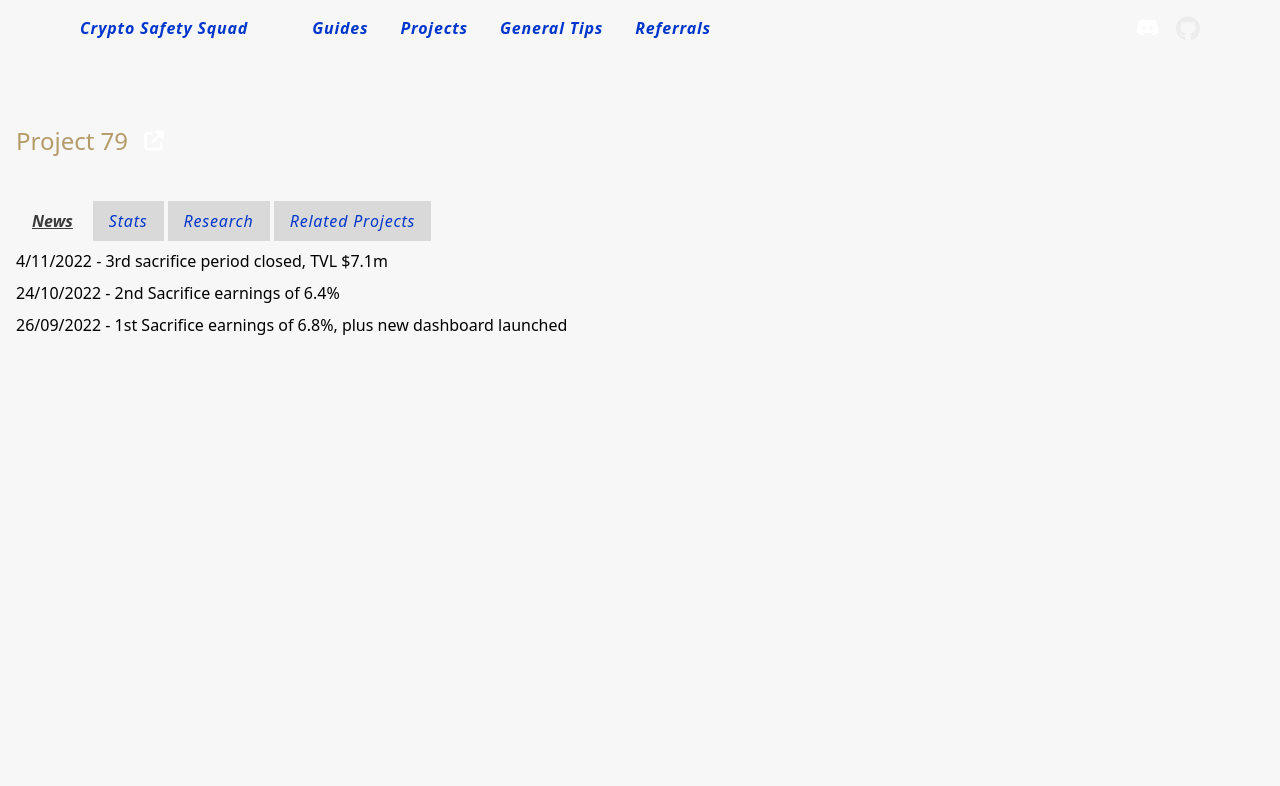
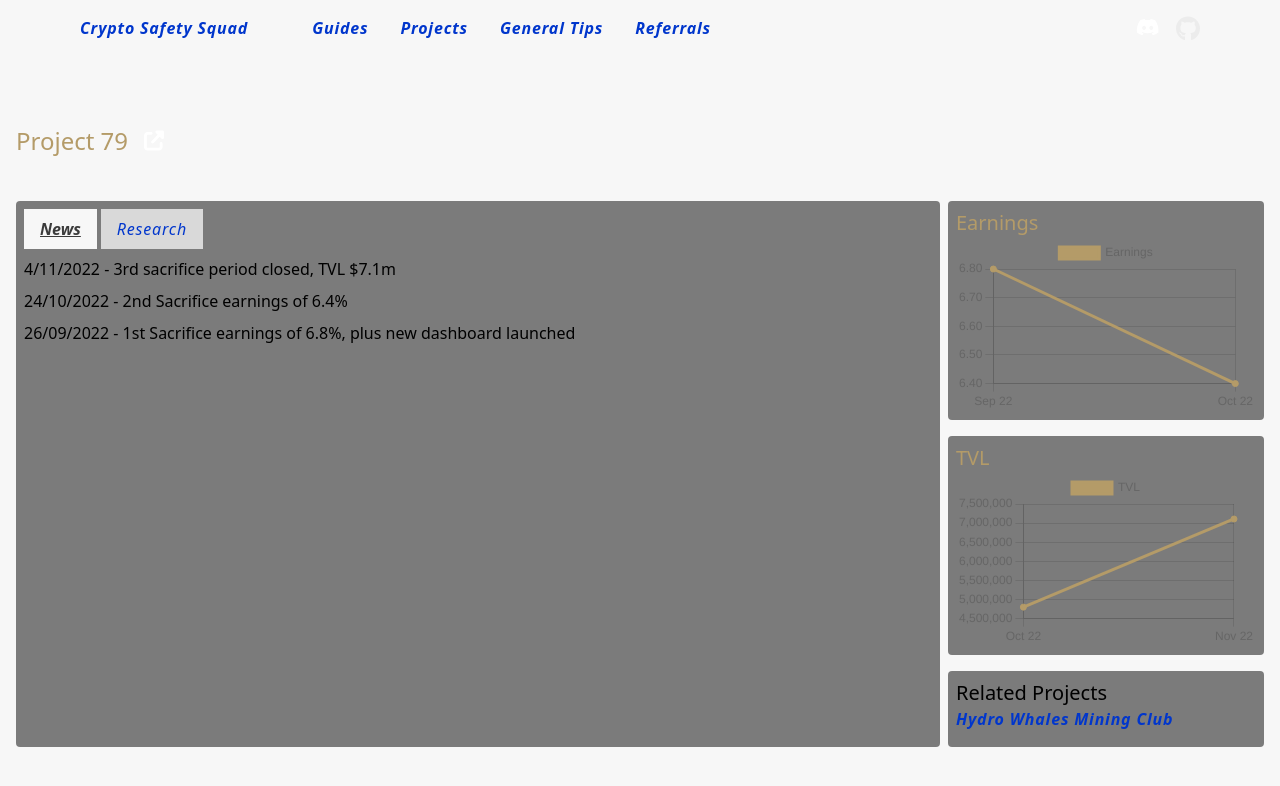
Before and after one commit to CryptoSafetySquad/website, a Next.js app: page /projects/project79 in a window 1280 px wide. Shown: the top 786 px of the page. Built offline with nearby package versions, Linux system fonts and the light colour scheme.

Commit message:
Use card layout for project 79 page.

```diff
--- a/pages/projects/project79.tsx
+++ b/pages/projects/project79.tsx
@@ -101,12 +101,13 @@ const StatsContent = () => {
   const earningsData = { labels: [], data: [] }
   earnings.forEach(value => { earningsData.labels.push(value.label); earningsData.data.push(value.percent) })
 
-  const chartHeight = '250px'
+  const chartHeight = '175px'
 
   return (
     <>
+      {/* Earnings */}
+      <div className='card'>
         <h2 className='text-gold'>Earnings</h2>
-      {/* Earnings */}
         <div style={{ height: chartHeight }}>
           <Line
             // datasetIdKey='id'
@@ -126,8 +127,10 @@ const StatsContent = () => {
             }}
           />
         </div>
+      </div>
 
       {/* TVL */}
+      <div className='card'>
         <h2 className='text-gold'>TVL</h2>
         <div style={{ height: chartHeight }}>
           <Line
@@ -148,11 +151,10 @@ const StatsContent = () => {
             }}
           />
         </div>
+      </div>
+
     </>
   )
-
-
-  return
 }
 
 const Project79: NextPage = () => {
@@ -163,26 +165,29 @@ const Project79: NextPage = () => {
       content: <NewsContent />
     },
     {
-      title: 'Stats',
-      content: <StatsContent />
-    },
-    {
       title: 'Research',
       content: <Research />
-    },
-    {
-      title: 'Related Projects',
-      content: (
-        <ul>
-          <li><Link href='/projects/hydro-whales'><a>Hydro Whales Mining Club</a></Link></li>
-        </ul>
-      )
     }
   ]
 
   const content = (
     <>
+      <div className='grid gap-2 grid-cols-[4fr_1fr]'>
+        <div className='card'>
           <TabbedContent content={tabs} />
+        </div>
+        <div>
+          <StatsContent />
+
+          <div className='card'>
+            <h2>Related Projects</h2>
+            <ul>
+              <li><Link href='/projects/hydro-whales'><a>Hydro Whales Mining Club</a></Link></li>
+            </ul>
+          </div>
+
+        </div>
+      </div>
     </>
   )
 
--- a/styles/globals.css
+++ b/styles/globals.css
@@ -165,6 +165,11 @@ h1 {
   line-height: 1.5rem;
 }
 
+.card {
+  background: rgba(0,0,0,0.5);
+  @apply p-2 mb-4 rounded;
+}
+
 /* @media (prefers-color-scheme: dark) {
   .card {
     background: var(--bg-darker);
```
Lines whose indentation alone changed are shown as unchanged.
